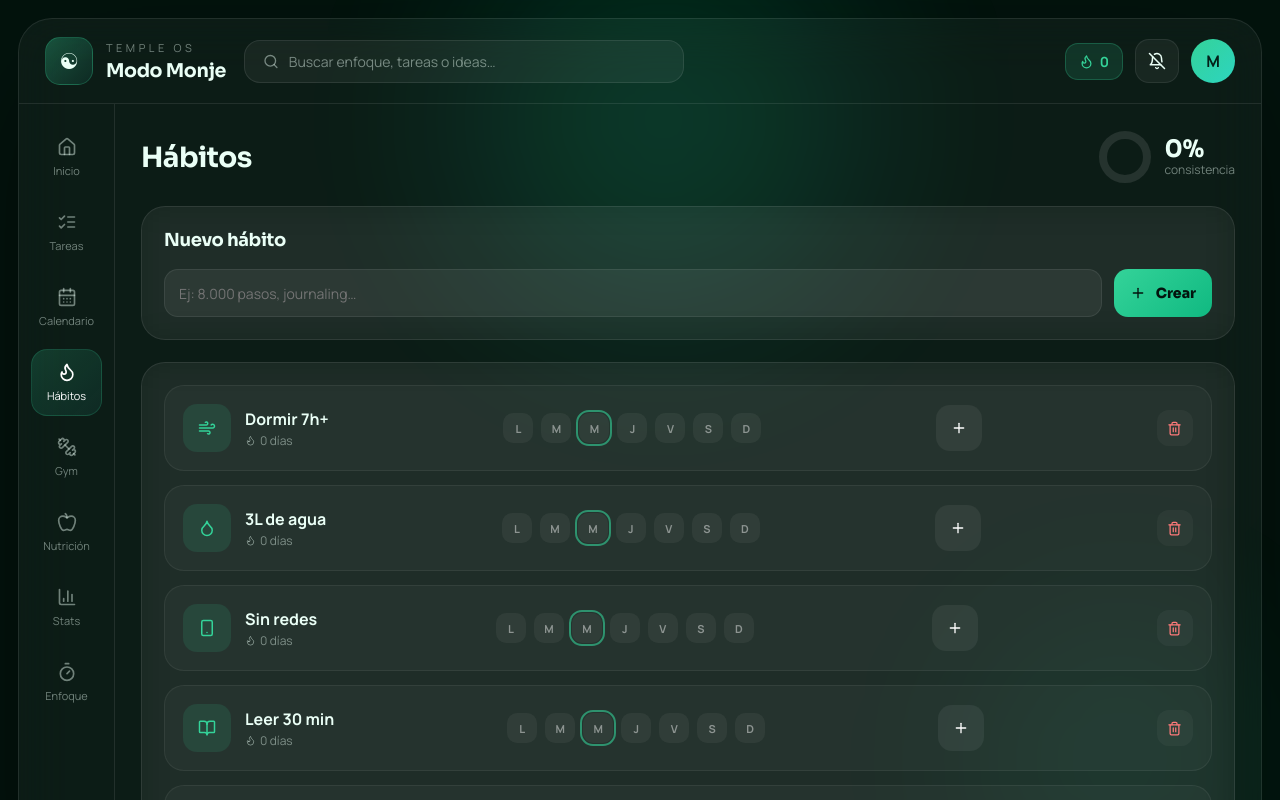
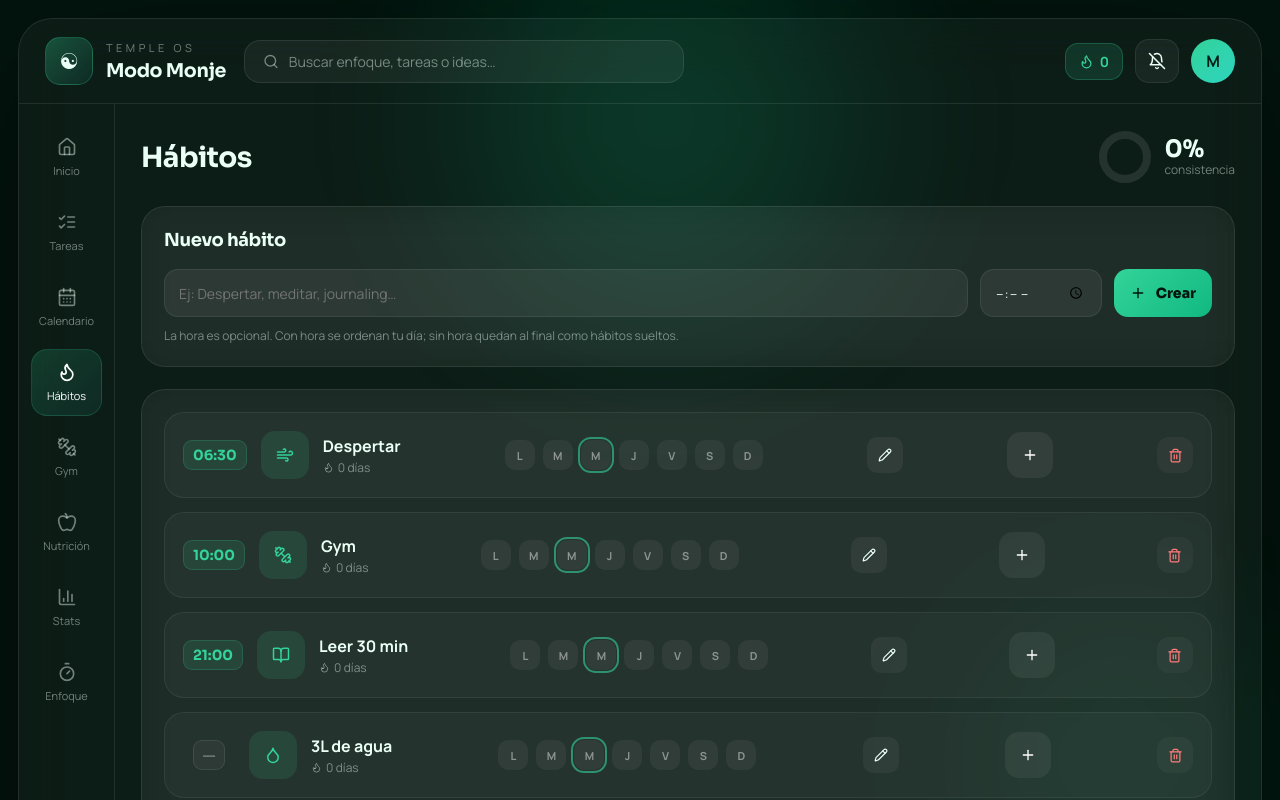
Before and after one commit to lexoncarloperozo10-cmd/temple-os, a React (Vite) app: page / in a window 1280 px wide. Both pictures are taken after a click on the button "Hábitos". Shown: the top 800 px of the page. Built offline with nearby package versions, Linux system fonts and the light colour scheme.

Commit message:
Habitos con hora y orden cronologico

```diff
--- a/src/App.jsx
+++ b/src/App.jsx
@@ -288,11 +288,11 @@ const SEED_TASKS = [
   { id: 5, title: "Lectura 30 min",        time: "21:00", day: todayIdx,        cat: "disciplina", done: false },
 ];
 const SEED_HABITS = [
-  { id: 1, name: "Dormir 7h+",  iconKey: "wind",  streak: 0, week: [0,0,0,0,0,0,0] },
-  { id: 2, name: "3L de agua",  iconKey: "water", streak: 0, week: [0,0,0,0,0,0,0] },
-  { id: 3, name: "Sin redes",   iconKey: "phone", streak: 0, week: [0,0,0,0,0,0,0] },
-  { id: 4, name: "Leer 30 min", iconKey: "book",  streak: 0, week: [0,0,0,0,0,0,0] },
-  { id: 5, name: "Gym",         iconKey: "gym",   streak: 0, week: [0,0,0,0,0,0,0] },
+  { id: 1, name: "Despertar",   iconKey: "wind",  time: "06:30", streak: 0, week: [0,0,0,0,0,0,0] },
+  { id: 2, name: "3L de agua",  iconKey: "water", time: "",      streak: 0, week: [0,0,0,0,0,0,0] },
+  { id: 3, name: "Gym",         iconKey: "gym",   time: "10:00", streak: 0, week: [0,0,0,0,0,0,0] },
+  { id: 4, name: "Leer 30 min", iconKey: "book",  time: "21:00", streak: 0, week: [0,0,0,0,0,0,0] },
+  { id: 5, name: "Sin redes",   iconKey: "phone", time: "",      streak: 0, week: [0,0,0,0,0,0,0] },
 ];
 const SEED_FOCUS = [0, 0, 0, 0, 0, 0, 0];
 
@@ -326,7 +326,7 @@ const showNotif = async (title, body) => {
 export default function TempleOS() {
   const [tab, setTab] = useState("inicio");
   const [tasks, setTasks]   = useState(() => load("temple_tasks_v3", SEED_TASKS));
-  const [habits, setHabits] = useState(() => load("temple_habits_v3", SEED_HABITS));
+  const [habits, setHabits] = useState(() => load("temple_habits_v4", SEED_HABITS));
   const [focus, setFocus]   = useState(() => load("temple_focus_v2", SEED_FOCUS));
   const [notif, setNotif]   = useState(() => load("temple_notif", { enabled: false, status: "default" }));
   const [gymLog, setGymLog] = useState(() => load("temple_gym_v1", {})); // { 'YYYY-MM-DD_dayId': { ticks: {exId: n} } }
@@ -335,7 +335,7 @@ export default function TempleOS() {
   const [nutriGoals, setNutriGoals] = useState(() => load("temple_nutri_goals", DEFAULT_NUTRI_GOALS));
 
   useEffect(() => { localStorage.setItem("temple_tasks_v3", JSON.stringify(tasks)); }, [tasks]);
-  useEffect(() => { localStorage.setItem("temple_habits_v3", JSON.stringify(habits)); }, [habits]);
+  useEffect(() => { localStorage.setItem("temple_habits_v4", JSON.stringify(habits)); }, [habits]);
   useEffect(() => { localStorage.setItem("temple_focus_v2", JSON.stringify(focus)); }, [focus]);
   useEffect(() => { localStorage.setItem("temple_notif", JSON.stringify(notif)); }, [notif]);
   useEffect(() => { localStorage.setItem("temple_gym_v1", JSON.stringify(gymLog)); }, [gymLog]);
@@ -359,11 +359,20 @@ export default function TempleOS() {
           }
         }
       });
+      habits.forEach(h => {
+        if (h.time === hhmm && !h.week[todayIdx]) {
+          const key = `notified_hab_${h.id}_${now.toDateString()}`;
+          if (!sessionStorage.getItem(key)) {
+            sessionStorage.setItem(key, "1");
+            showNotif("Hábito: " + h.name, `${h.time} · no olvides marcarlo`);
+          }
+        }
+      });
     };
     tick();
     const iv = setInterval(tick, 30000);
     return () => clearInterval(iv);
-  }, [notif.enabled, tasks]);
+  }, [notif.enabled, tasks, habits]);
 
   const todayTasks = tasks.filter(t => t.day === todayIdx);
   const doneToday = todayTasks.filter(t => t.done).length;
@@ -398,7 +407,8 @@ export default function TempleOS() {
     const w = [...h.week]; const was = w[todayIdx]; w[todayIdx] = was ? 0 : 1;
     return { ...h, week: w, streak: Math.max(0, h.streak + (was ? -1 : 1)) };
   }));
-  const addHabit = (name) => setHabits(p => [...p, { id: Date.now(), name, iconKey: "leaf", streak: 0, week: [0,0,0,0,0,0,0] }]);
+  const addHabit = (name, time = "") => setHabits(p => [...p, { id: Date.now(), name, iconKey: "leaf", time, streak: 0, week: [0,0,0,0,0,0,0] }]);
+  const editHabit = (id, patch) => setHabits(p => p.map(h => h.id === id ? { ...h, ...patch } : h));
   const delHabit = (id) => setHabits(p => p.filter(h => h.id !== id));
   const addFocus = (min) => setFocus(p => p.map((v, i) => i === todayIdx ? v + min : v));
 
@@ -429,7 +439,7 @@ export default function TempleOS() {
 
   const shared = { tasks, habits, focus, goals, todayTasks, doneToday, pctToday,
     focusToday, totalStreak, notif, toggleNotif,
-    toggleTask, delTask, addTask, editTask, toggleHabit, addHabit, delHabit, addFocus, setTab,
+    toggleTask, delTask, addTask, editTask, toggleHabit, addHabit, editHabit, delHabit, addFocus, setTab,
     gymLog, setGymLog, routine, setRoutine, nutriLog, setNutriLog, nutriGoals, setNutriGoals };
 
   return (
@@ -747,12 +757,23 @@ function Agenda({ tasks, toggleTask }) {
 }
 
 /* ============================== HÁBITOS ============================== */
-function Habitos({ habits, toggleHabit, addHabit, delHabit }) {
+function Habitos({ habits, toggleHabit, addHabit, editHabit, delHabit }) {
   const [name, setName] = useState("");
+  const [time, setTime] = useState("");
   const consistency = habits.length
     ? Math.round(habits.reduce((s,h) => s + h.week.filter(Boolean).length, 0) / (habits.length*7) * 100)
     : 0;
-  const crear = () => { if (name.trim()) { addHabit(name.trim()); setName(""); } };
+  const crear = () => { if (name.trim()) { addHabit(name.trim(), time); setName(""); setTime(""); } };
+
+  /* orden: primero los que tienen hora (cronológico), después los sin hora */
+  const ordered = [...habits].sort((a, b) => {
+    const ta = a.time || "", tb = b.time || "";
+    if (ta && tb) return ta.localeCompare(tb);
+    if (ta && !tb) return -1;
+    if (!ta && tb) return 1;
+    return 0;
+  });
+
   return (
     <div className="stack">
       <div className="pagehead"><h2 className="h2">Hábitos</h2>
@@ -760,25 +781,42 @@ function Habitos({ habits, toggleHabit, addHabit, delHabit }) {
       </div>
       <Card title="Nuevo hábito">
         <div className="addbar">
-          <input className="inp grow" placeholder="Ej: 8.000 pasos, journaling…" value={name}
+          <input className="inp grow" placeholder="Ej: Despertar, meditar, journaling…" value={name}
             onChange={e => setName(e.target.value)} onKeyDown={e => e.key === "Enter" && crear()}/>
+          <input className="inp" type="time" value={time} onChange={e => setTime(e.target.value)} title="Hora (opcional)"/>
           <button type="button" className="primary sm" onClick={crear}><Plus size={16}/> Crear</button>
         </div>
+        <p className="dim sm" style={{marginTop:10}}>La hora es opcional. Con hora se ordenan tu día; sin hora quedan al final como hábitos sueltos.</p>
       </Card>
       <Card>
         <div className="hablist">
-          {habits.length === 0 && <p className="dim">No hay hábitos.</p>}
-          {habits.map(h => {
+          {ordered.length === 0 && <p className="dim">No hay hábitos.</p>}
+          {ordered.map(h => {
             const HIcon = habitIcon(h.iconKey);
             return (
               <div key={h.id} className="habrow">
                 <div className="hableft">
+                  <div className="habtime-col">
+                    {h.time
+                      ? <span className="habtime">{h.time}</span>
+                      : <span className="habtime none">—</span>}
+                  </div>
                   <div className="habicon"><HIcon size={18}/></div>
-                  <div><p className="habname">{h.name}</p><p className="dim sm"><Flame size={11}/> {h.streak} días</p></div>
+                  <div className="habnamewrap">
+                    <p className="habname">{h.name}</p>
+                    <p className="dim sm"><Flame size={11}/> {h.streak} días</p>
+                  </div>
                 </div>
                 <div className="habweek">
                   {h.week.map((d,i) => <span key={i} className={`dot ${d ? "fill" : ""} ${i === todayIdx ? "today" : ""}`}>{DAYS[i][0]}</span>)}
                 </div>
+                <button type="button" className="rowedit" title="Editar hora" onClick={() => {
+                  const nueva = prompt(`Hora para "${h.name}" (formato HH:MM, vacío = sin hora)`, h.time || "");
+                  if (nueva === null) return;
+                  const v = nueva.trim();
+                  if (v === "" || /^([01]?\d|2[0-3]):[0-5]\d$/.test(v)) editHabit(h.id, { time: v });
+                  else alert("Hora inválida. Usá formato HH:MM, por ejemplo 06:30.");
+                }}><Pencil size={14}/></button>
                 <button type="button" className={`habtoggle ${h.week[todayIdx] ? "on" : ""}`} onClick={() => toggleHabit(h.id)}>
                   {h.week[todayIdx] ? <Check size={16}/> : <Plus size={16}/>}
                 </button>
@@ -1545,6 +1583,10 @@ h1,h2,h3,h4{font-family:'Sora',sans-serif;font-weight:700;letter-spacing:-.02em}
 .habrow{display:flex;align-items:center;justify-content:space-between;gap:18px;padding:18px;border-radius:20px;background:rgba(255,255,255,.03);border:1px solid rgba(255,255,255,.06);transition:.25s}
 .habrow:hover{border-color:rgba(52,211,153,.2);background:rgba(255,255,255,.05)}
 .hableft{display:flex;align-items:center;gap:14px;min-width:0}
+.habtime-col{min-width:52px;display:flex;justify-content:center}
+.habtime{font-family:'Sora',sans-serif;font-weight:700;font-size:14px;color:#34d399;background:rgba(52,211,153,.12);padding:5px 9px;border-radius:9px;border:1px solid rgba(52,211,153,.2)}
+.habtime.none{color:var(--dim);background:rgba(255,255,255,.04);border-color:var(--line);font-weight:400}
+.habnamewrap{min-width:0}
 .habicon{width:48px;height:48px;border-radius:14px;display:grid;place-items:center;background:rgba(52,211,153,.12);color:#34d399;flex-shrink:0}
 .habname{font-weight:700}
 .habrow .sm{display:flex;align-items:center;gap:4px;margin-top:2px}
```
